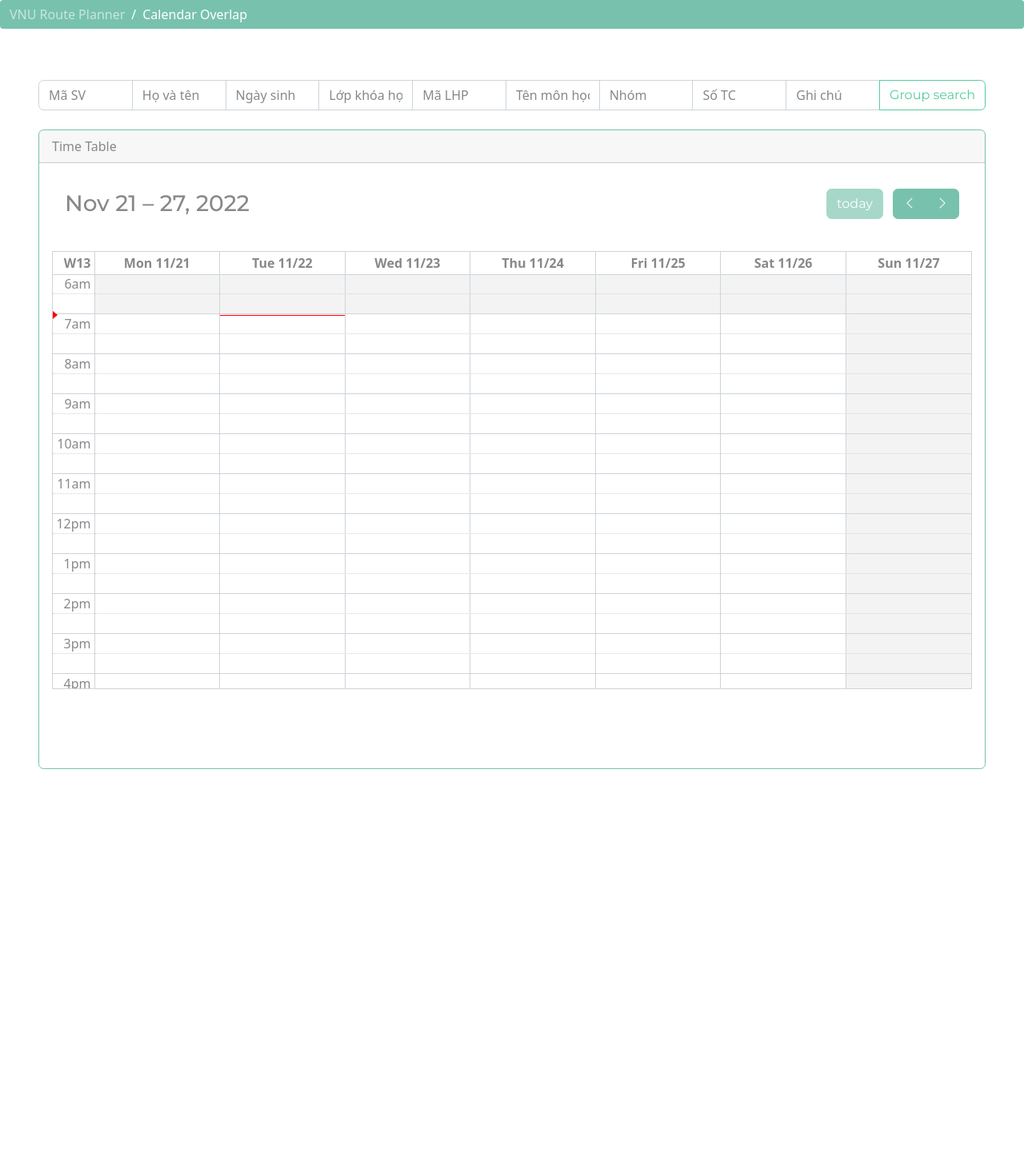
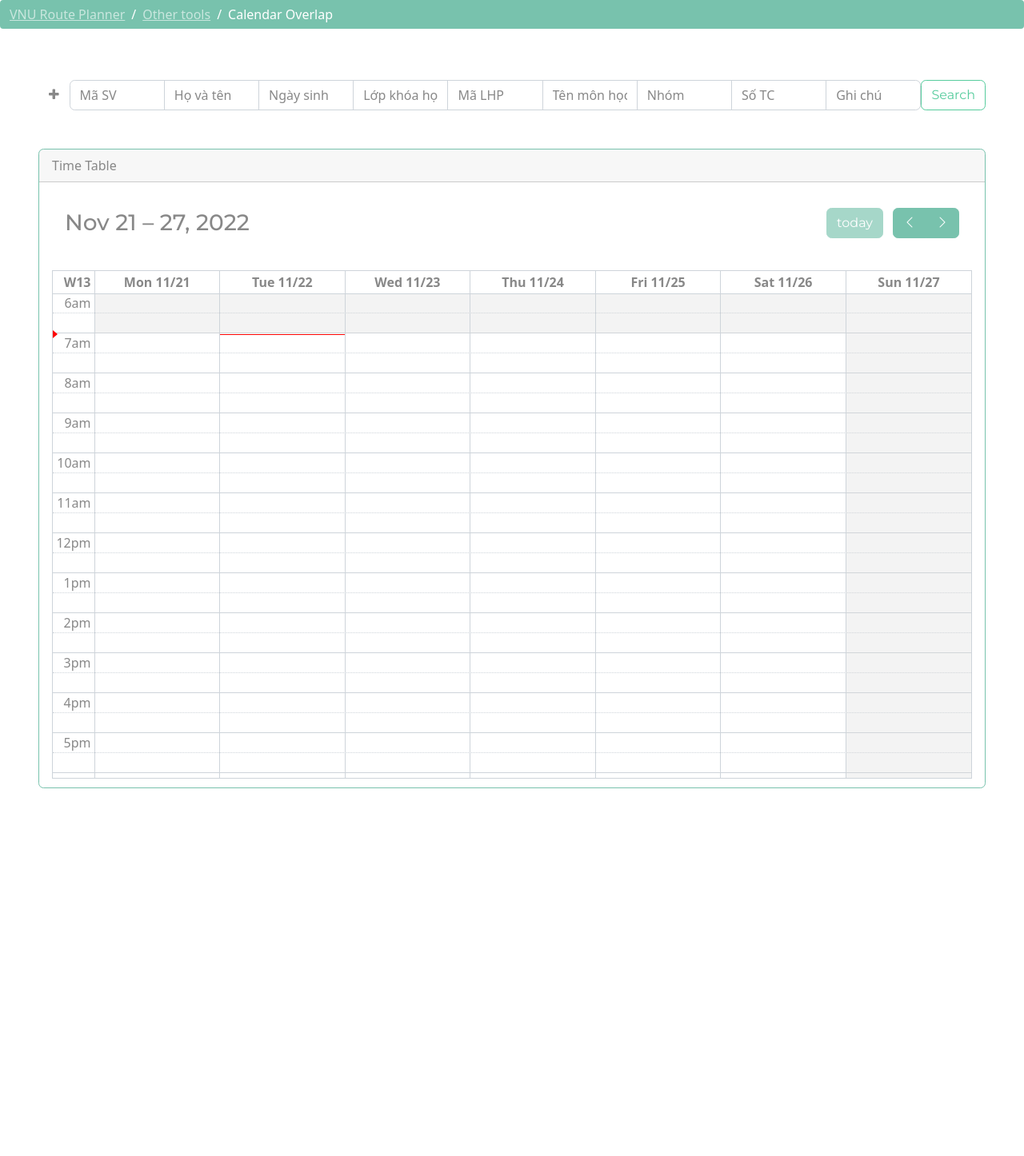
Before and after one commit to phuongmt3/VNU_Route_Planner, a Flask app: page /calendar_overlap in a window 1280 px wide. Shown: the whole page at 80% size. After the commit the page ends 986 px from the top, so only its background shows below. Run offline with Flask 2, Linux system fonts and the light colour scheme; lists and menus that the app fills with data are empty.

Commit message:
Change side bar, add multi-group search for overlap calendar

```diff
--- a/website/static/javascript/calendar_overlap.js
+++ b/website/static/javascript/calendar_overlap.js
@@ -5,10 +5,9 @@ var calendar = new FullCalendar.Calendar(calendarEl, {
     themeSystem: 'bootstrap5',
     initialView: 'timeGridWeek',
     aspectRatio: 2.1,
+    height: '730px',
     eventClick: function(e) { selectEvent(e.event) },
     nowIndicator: true,
-    // editable: true,
-    // selectable: true,
     allDaySlot: false,
     weekNumbers: true,
     weekNumberFormat: { week: 'narrow' },
@@ -51,7 +50,7 @@ function initEvents() {
                 endTime.setHours(tietEnd + 7);
 
                 calendar.addEvent({
-                  title: (percent * 100).toFixed(2) + "%",
+                  title: (percent * 100).toFixed(2) + "% busy",
                   start: startTime.toISOString(),
                   end: endTime.toISOString(),
                   color: `rgba(255,0,0,${percent})`
@@ -76,17 +75,31 @@ function initCalendar() {
 initCalendar();
 
 function updateCalendar() {
-    const msv = document.getElementById("msv").value;
-    const name = document.getElementById("name").value;
-    const birth = document.getElementById("birth").value.replaceAll('/', '-');
-    const courseClass = document.getElementById("course_class").value;
-    const subjectCode = document.getElementById("subject_code").value;
-    const subjectName = document.getElementById("subject_name").value;
-    const subjectGroup = document.getElementById("subject_group").value;
-    const credit = document.getElementById("credit").value;
-    const note = document.getElementById("note").value;
+    let data = [];
 
-    fetch(`/get_group_schedule/${msv ? msv : 0}_${name ? name : 0}_${birth ? birth : 0}_${courseClass ? courseClass : 0}_${subjectCode ? subjectCode : 0}_${subjectName ? subjectName : 0}_${subjectGroup ? subjectGroup : 0}_${credit ? credit : 0}_${note ? note : 0}`)
+    for (let i = 0; i < inputBoxNumb; i++) {
+        if (document.getElementById("msv_" + i) == null) continue;
+
+        let searchValue = {};
+
+        searchValue['msv'] = document.getElementById("msv_" + i).value;
+        searchValue['name'] = document.getElementById("name_" + i).value;
+        searchValue['birth'] = document.getElementById("birth_" + i).value.replaceAll('/', '-');
+        searchValue['courseClass'] = document.getElementById("course_class_" + i).value;
+        searchValue['subjectCode'] = document.getElementById("subject_code_" + i).value;
+        searchValue['subjectName'] = document.getElementById("subject_name_" + i).value;
+        searchValue['subjectGroup'] = document.getElementById("subject_group_" + i).value;
+        searchValue['credit'] = document.getElementById("credit_" + i).value;
+        searchValue['note'] = document.getElementById("note_" + i).value;
+
+        data.push(searchValue);
+    }
+
+    fetch(`/get_group_schedule/`, {
+        method: "POST",
+        headers: { 'Content-Type': 'application/json' },
+        body: JSON.stringify(data),
+    })
         .then(function (response) {
             return response.json();
         }).then(function (response) {
@@ -95,7 +108,7 @@ function updateCalendar() {
             }
 
             timeTable = response[0];
-            initCalendar(msv);
+            initCalendar();
 
             document.getElementById('notification').textContent = response[1];
             window.scrollTo(0, document.body.scrollHeight);
@@ -103,3 +116,39 @@ function updateCalendar() {
 }
 
 document.getElementById("group_search_btn").addEventListener("click", updateCalendar)
+
+function addInputBox() {
+    const inputContainerEl = document.querySelector(".input-container");
+    const numberOfInput = inputBoxNumb++;
+
+    const addedInput = document.createElement("div");
+    addedInput.innerHTML = `
+        <div class="added-input_` + numberOfInput + `" style="display: flex;">
+            <button class="btn" id="remove_input_box" style="border-radius: 50%; color: #888"><i class="fa fa-regular fa-minus"></i></button>
+
+            <div class="input-group">
+                <input type="text" aria-label="Mã SV" class="form-control" id="msv_` + numberOfInput + `" placeholder="Mã SV">
+                <input type="text" aria-label="Họ và tên" class="form-control" id="name_` + numberOfInput + `" placeholder="Họ và tên">
+                <input type="text" aria-label="Ngày sinh" class="form-control" id="birth_` + numberOfInput + `" placeholder="Ngày sinh">
+                <input type="text" aria-label="Lớp khóa học" class="form-control" id="course_class_` + numberOfInput + `" placeholder="Lớp khóa học">
+                <input type="text" aria-label="Mã LHP" class="form-control" id="subject_code_` + numberOfInput + `" placeholder="Mã LHP">
+                <input type="text" aria-label="Tên môn học" class="form-control" id="subject_name_` + numberOfInput + `" placeholder="Tên môn học">
+                <input type="text" aria-label="Nhóm" class="form-control" id="subject_group_` + numberOfInput + `" placeholder="Nhóm">
+                <input type="text" aria-label="Số TC" class="form-control" id="credit_` + numberOfInput + `" placeholder="Số TC">
+                <input type="text" aria-label="Ghi chú" class="form-control" id="note_` + numberOfInput + `" placeholder="Ghi chú">
+            </div>
+
+            <button class="btn btn-outline-success" type="button" id="group_search_btn" style="visibility: hidden;">Search</button>
+        </div>
+    `;
+
+    addedInput.querySelector("#remove_input_box").addEventListener("click", removeInputBox);
+
+    inputContainerEl.prepend(addedInput)
+}
+
+function removeInputBox() {
+    this.parentElement.innerHTML = '';
+}
+
+document.getElementById("add_input_box").addEventListener("click", addInputBox)
--- a/website/static/javascript/clientSideDB.js
+++ b/website/static/javascript/clientSideDB.js
@@ -126,7 +126,7 @@ export function updateEventDB(id, startTime, endTime, msv) {
     }
 }
 
-function deleteDatabase() {
+export function deleteDatabase() {
     if (db)
         db.close();
     var req = indexedDB.deleteDatabase("events_db");
--- a/website/static/styles.css
+++ b/website/static/styles.css
@@ -57,14 +57,6 @@ body,
 #info_text span {
     font-size: 32px;
     margin-right: 5px;
-}
-
-#startPlace,
-#endPlace {
-    position: relative;
-    top: -8px;
-    border: 0;
-    font-size: large;
 }
 
 .widget-code {
@@ -178,8 +170,3 @@ body,
   font-size: 0.8rem;
   color: #5a5a5a;
 }
-
-a:link, a:visited {
-  text-decoration: none;
-  color: inherit;
-}
--- a/website/templates/calendar_overlap.html
+++ b/website/templates/calendar_overlap.html
@@ -7,6 +7,9 @@
     <title>Calendar Overlap | VNU Route Planner</title>
     <link rel="icon" type="image/x-icon"
         href="https://preview.redd.it/2yv5x9hto5f61.png?width=341&format=png&auto=webp&s=eccf34f646917d5a7c0196de5c2fc2e7ef3e2427">
+
+    <!-- jquery -->
+    <script src="https://ajax.googleapis.com/ajax/libs/jquery/3.6.0/jquery.min.js"></script>
 
     <!-- Bootstrap 5 -->
     <link href="https://cdn.jsdelivr.net/npm/bootstrap@5.2.1/dist/css/bootstrap.min.css" rel="stylesheet">
@@ -31,30 +34,38 @@
     <link href='https://cdn.jsdelivr.net/npm/bootstrap-icons@1.8.1/font/bootstrap-icons.css' rel='stylesheet'>
 
     <script>
-        var timeTable = [];
+        let timeTable = [];
+        let inputBoxNumb = 1;
     </script>
 </head>
 <body>
     <ol class="breadcrumb">
         <li class="breadcrumb-item"><a href="http://127.0.0.1:5000/">VNU Route Planner</a></li>
+        <li class="breadcrumb-item"><a href="http://127.0.0.1:5000/">Other tools</a></li>
         <li class="breadcrumb-item active">Calendar Overlap</li>
     </ol>
 
-    <div class="main-wrapper h-100 p-5">
+    <div class="input-container p-5">
+        <div class="default-input" style="display: flex;">
+            <button class="btn" id="add_input_box" style="border-radius: 50%; color: #888"><i class="fa fa-regular fa-plus"></i></button>
+
             <div class="input-group">
-            <input type="text" aria-label="Mã SV" class="form-control" id="msv" placeholder="Mã SV">
-            <input type="text" aria-label="Họ và tên" class="form-control" id="name" placeholder="Họ và tên">
-            <input type="text" aria-label="Ngày sinh" class="form-control" id="birth" placeholder="Ngày sinh">
-            <input type="text" aria-label="Lớp khóa học" class="form-control" id="course_class" placeholder="Lớp khóa học">
-            <input type="text" aria-label="Mã LHP" class="form-control" id="subject_code" placeholder="Mã LHP">
-            <input type="text" aria-label="Tên môn học" class="form-control" id="subject_name" placeholder="Tên môn học">
-            <input type="text" aria-label="Nhóm" class="form-control" id="subject_group" placeholder="Nhóm">
-            <input type="text" aria-label="Số TC" class="form-control" id="credit" placeholder="Số TC">
-            <input type="text" aria-label="Ghi chú" class="form-control" id="note" placeholder="Ghi chú">
-            <button class="btn btn-outline-success" type="button" id="group_search_btn">Group search</button>
+                <input type="text" aria-label="Mã SV" class="form-control" id="msv_0" placeholder="Mã SV">
+                <input type="text" aria-label="Họ và tên" class="form-control" id="name_0" placeholder="Họ và tên">
+                <input type="text" aria-label="Ngày sinh" class="form-control" id="birth_0" placeholder="Ngày sinh">
+                <input type="text" aria-label="Lớp khóa học" class="form-control" id="course_class_0" placeholder="Lớp khóa học">
+                <input type="text" aria-label="Mã LHP" class="form-control" id="subject_code_0" placeholder="Mã LHP">
+                <input type="text" aria-label="Tên môn học" class="form-control" id="subject_name_0" placeholder="Tên môn học">
+                <input type="text" aria-label="Nhóm" class="form-control" id="subject_group_0" placeholder="Nhóm">
+                <input type="text" aria-label="Số TC" class="form-control" id="credit_0" placeholder="Số TC">
+                <input type="text" aria-label="Ghi chú" class="form-control" id="note_0" placeholder="Ghi chú">
             </div>
 
-        <div class="card border-primary mb-3 mt-4" style="height: 800px;">
+            <button class="btn btn-outline-success" type="button" id="group_search_btn">Search</button>
+        </div>
+    </div>
+
+    <div class="calendar-container card border-primary ms-5 me-5" style="height: 800px;">
         <div class="card-header" id="notification">Time Table</div>
         <div class="card-body">
             <div id='calendar'>
@@ -63,6 +74,5 @@
         </div>
     </div>
 
-    </div>
 </body>
 </html>
--- a/website/views.py
+++ b/website/views.py
@@ -1,5 +1,4 @@
 from flask import Blueprint, render_template, request
-
 from .findroad import *
 from .findschedule import getSubjectList, getTimeTable, getSubjectListFull, getMSVList, getTimeTableFull
 
@@ -32,6 +31,7 @@ def getListStudent():
     return json.dumps(data, default=str)
 
 
+# Add new place to db
 @views.route('/add_place/', methods=['POST'])
 def addPlace():
     posX, posY = request.json['posX'], request.json['posY']
@@ -44,10 +44,8 @@ def addPlace():
     return []
 
 
-@views.route('/find_path/', methods=['POST'])
-def findPath():
-    name1, name2 = request.json['name1'], request.json['name2']
-
+@views.route('/find_path/<name1>/<name2>', methods=['GET'])
+def findPath(name1, name2):
     # Get id from name
     mycursor.execute("select `id` from `points` where `main` > 0 and `name` = %s", (name1,))
     data = mycursor.fetchone()
@@ -116,19 +114,18 @@ def home():
     data = mycursor.fetchall()
     placeList = [x + (False,) for x in data]
 
-    if request.method == 'POST':
-        if request.form['submit_button'] == 'Reset Dijkstra database':
-            resetDijkstraTable()
-            print('Reset Dijkstra database successfully!')
-
     return render_template('index.html', placeNames=placeNames, showedPlaceList=showedPlaceList,
-                           placeList=json.dumps(placeList),
-                           markerList=json.dumps(markerList, cls=DecimalEncoder))
+                           placeList=json.dumps(placeList), markerList=json.dumps(markerList, cls=DecimalEncoder))
 
 
-@views.route('/get_group_schedule/<msv>_<name>_<birth>_<courseClass>_<subjectCode>_<subjectName>_<subjectGroup>_<credit>_<note>', methods=['GET'])
-def getGroupSchedule(msv, name, birth, courseClass, subjectCode, subjectName, subjectGroup, credit, note):
-    msvList = getMSVList(msv, name, birth, courseClass, subjectCode, subjectName, subjectGroup, credit, note)
+@views.route('/get_group_schedule/', methods=['POST'])
+def getGroupSchedule():
+    msvList = []
+
+    for data in request.json:
+        thisMSVList = getMSVList(data['msv'], data['name'], data['birth'], data['courseClass'], data['subjectCode'], data['subjectName'], data['subjectGroup'], data['credit'], data['note'])
+        msvList.extend(x for x in thisMSVList if x not in msvList)
+
     subjectList = getSubjectListFull(msvList)
     timeTable = getTimeTableFull(subjectList)
 
```
Also changed, not shown: website/findschedule.py (+9 -9 lines), website/static/javascript/calendar.js (+14 -7 lines), website/static/javascript/map.js (+46 -33 lines). Lines whose indentation alone changed are shown as unchanged.
